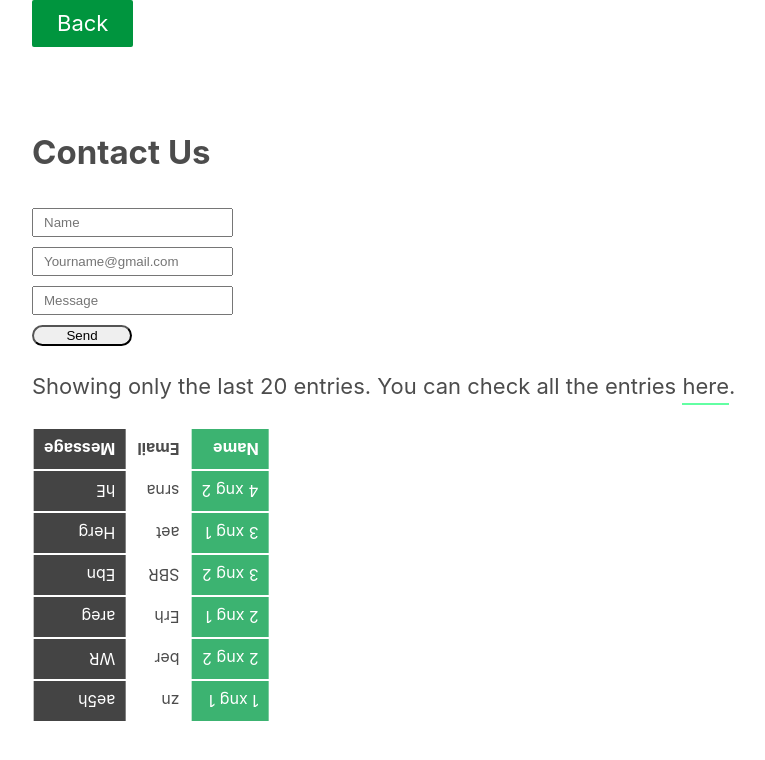
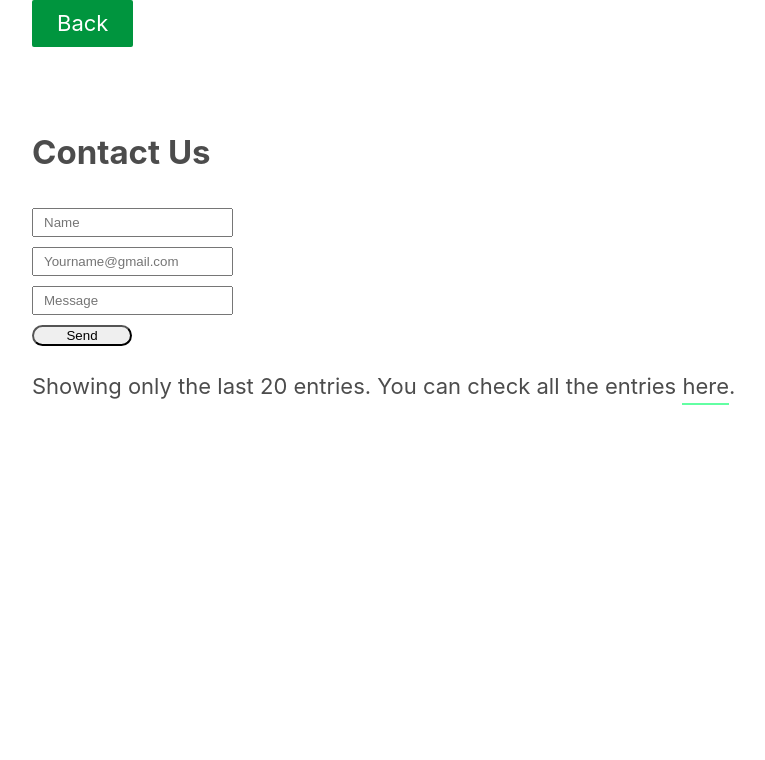
Before and after one commit to bdmilan/blog, a Jekyll site: the page mk.html, which Jekyll copies as it is, in a window 1280 px wide. Shown: the top 760 px of the page, without its empty margins (108-873 px from the left). Built offline with Jekyll 4.4.1, drawn with Linux system fonts in a browser that asks for light colours; nearby versions of some CDN libraries.

Commit message:
Update mk.html

```diff
--- a/mk.html
+++ b/mk.html
@@ -100,7 +100,7 @@
 </p><div class="table">
 
 
-<table class="flex-container"><tr><td>1 xng     1</td><td>zn</td><td>ae5h</td></tr><tr><td>2 xng     2</td><td>ber</td><td>WR</td></tr><tr><td>2 xng     1</td><td>Erh</td><td>areg</td></tr><tr><td>3 xng     2</td><td>SBR</td><td>Ebn</td></tr><tr><td>3 xng     1</td><td>aet</td><td>Herg</td></tr><tr><td>4 xng     2</td><td>srna</td><td>hE</td></tr><tr><th>Name</th><th>Email</th><th>Message</th></tr></table><br>
+<table></table><br>
 
 
 </div>
```
